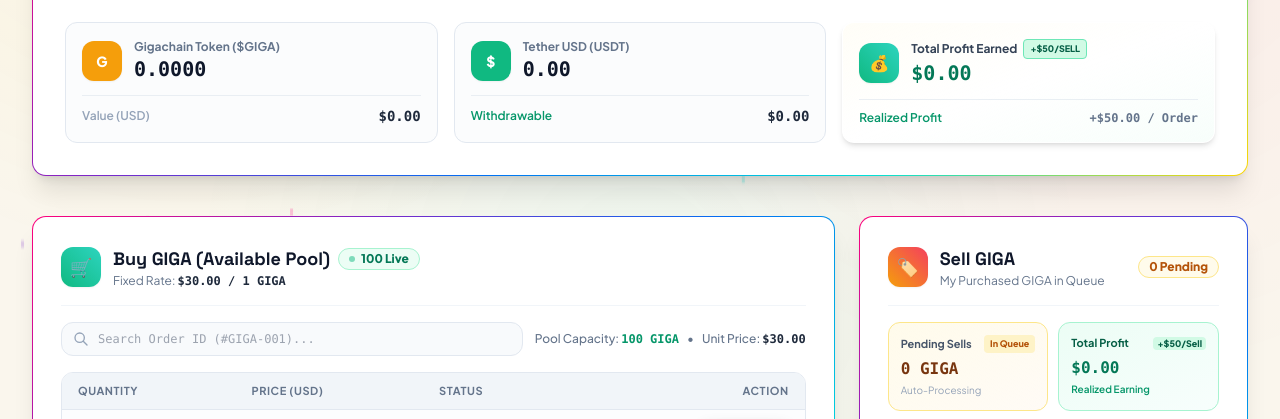
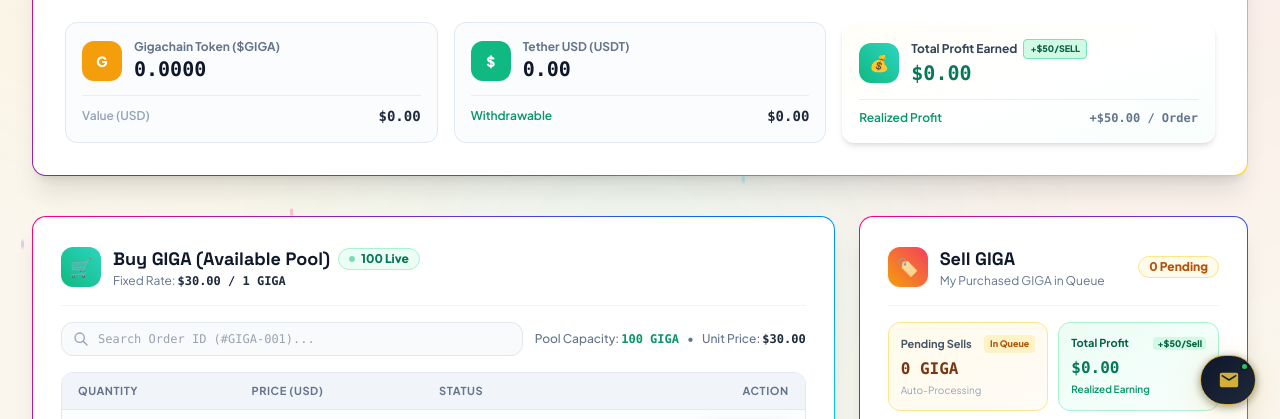
Before and after one commit to gigachain1-crypto/chainviora, a website: page dashboard.html in a window 1280 px wide. Shown: the part 367-786 px from the top of the page. Drawn offline with nearby package versions, Linux system fonts and the light colour scheme.

Commit message:
Add floating sticky support email button (bottom-right, expand on hover, mailto pre-filled)

```diff
--- a/dashboard.html
+++ b/dashboard.html
@@ -803,6 +803,94 @@
   <!-- Scripts -->
   <script src="js/dashboard.js"></script>
 
+  <!-- ✉️ Floating Support Button -->
+  <style>
+    .support-fab {
+      position: fixed;
+      bottom: 28px;
+      right: 24px;
+      z-index: 9999;
+      display: flex;
+      align-items: center;
+      gap: 10px;
+      background: linear-gradient(135deg, #0F172A 0%, #1E293B 100%);
+      border: 1.5px solid #D4AF37;
+      border-radius: 50px;
+      padding: 12px 20px 12px 16px;
+      box-shadow: 0 8px 32px rgba(212,175,55,0.25), 0 2px 8px rgba(0,0,0,0.4);
+      cursor: pointer;
+      text-decoration: none;
+      transition: all 0.25s cubic-bezier(.4,0,.2,1);
+      max-width: 56px;
+      overflow: hidden;
+    }
+    .support-fab:hover {
+      max-width: 220px;
+      box-shadow: 0 12px 40px rgba(212,175,55,0.4), 0 4px 16px rgba(0,0,0,0.5);
+      border-color: #f0cc55;
+    }
+    .support-fab-icon {
+      flex-shrink: 0;
+      width: 24px;
+      height: 24px;
+      display: flex;
+      align-items: center;
+      justify-content: center;
+    }
+    .support-fab-icon svg {
+      width: 22px;
+      height: 22px;
+      fill: #D4AF37;
+      transition: fill 0.2s;
+    }
+    .support-fab:hover .support-fab-icon svg { fill: #f0cc55; }
+    .support-fab-label {
+      white-space: nowrap;
+      font-family: 'Inter', sans-serif;
+      font-size: 13px;
+      font-weight: 700;
+      color: #D4AF37;
+      letter-spacing: 0.5px;
+      opacity: 0;
+      transform: translateX(-6px);
+      transition: opacity 0.2s 0.05s, transform 0.2s 0.05s;
+    }
+    .support-fab:hover .support-fab-label {
+      opacity: 1;
+      transform: translateX(0);
+    }
+    .support-fab-pulse {
+      position: absolute;
+      top: 6px;
+      right: 6px;
+      width: 9px;
+      height: 9px;
+      background: #22c55e;
+      border-radius: 50%;
+      border: 2px solid #0F172A;
+      animation: fab-pulse 2s infinite;
+    }
+    @keyframes fab-pulse {
+      0%,100% { box-shadow: 0 0 0 0 rgba(34,197,94,0.5); }
+      50% { box-shadow: 0 0 0 5px rgba(34,197,94,0); }
+    }
+    @media (max-width: 640px) {
+      .support-fab { bottom: 20px; right: 16px; padding: 11px 16px 11px 14px; }
+    }
+  </style>
+
+  <a class="support-fab"
+     href="mailto:support@chainviora.com?subject=Support%20Request%20-%20Chainviora&body=Hello%20Chainviora%20Support%2C%0A%0AI%20need%20help%20with%3A%0A%0A"
+     title="Email Support">
+    <span class="support-fab-pulse"></span>
+    <span class="support-fab-icon">
+      <svg viewBox="0 0 24 24" xmlns="http://www.w3.org/2000/svg">
+        <path d="M20 4H4C2.9 4 2 4.9 2 6v12c0 1.1.9 2 2 2h16c1.1 0 2-.9 2-2V6c0-1.1-.9-2-2-2zm0 4-8 5-8-5V6l8 5 8-5v2z"/>
+      </svg>
+    </span>
+    <span class="support-fab-label">Email Support</span>
+  </a>
+
 </body>
 
 </html>
```
Also changed, not shown: index.html (+88 -0 lines).
